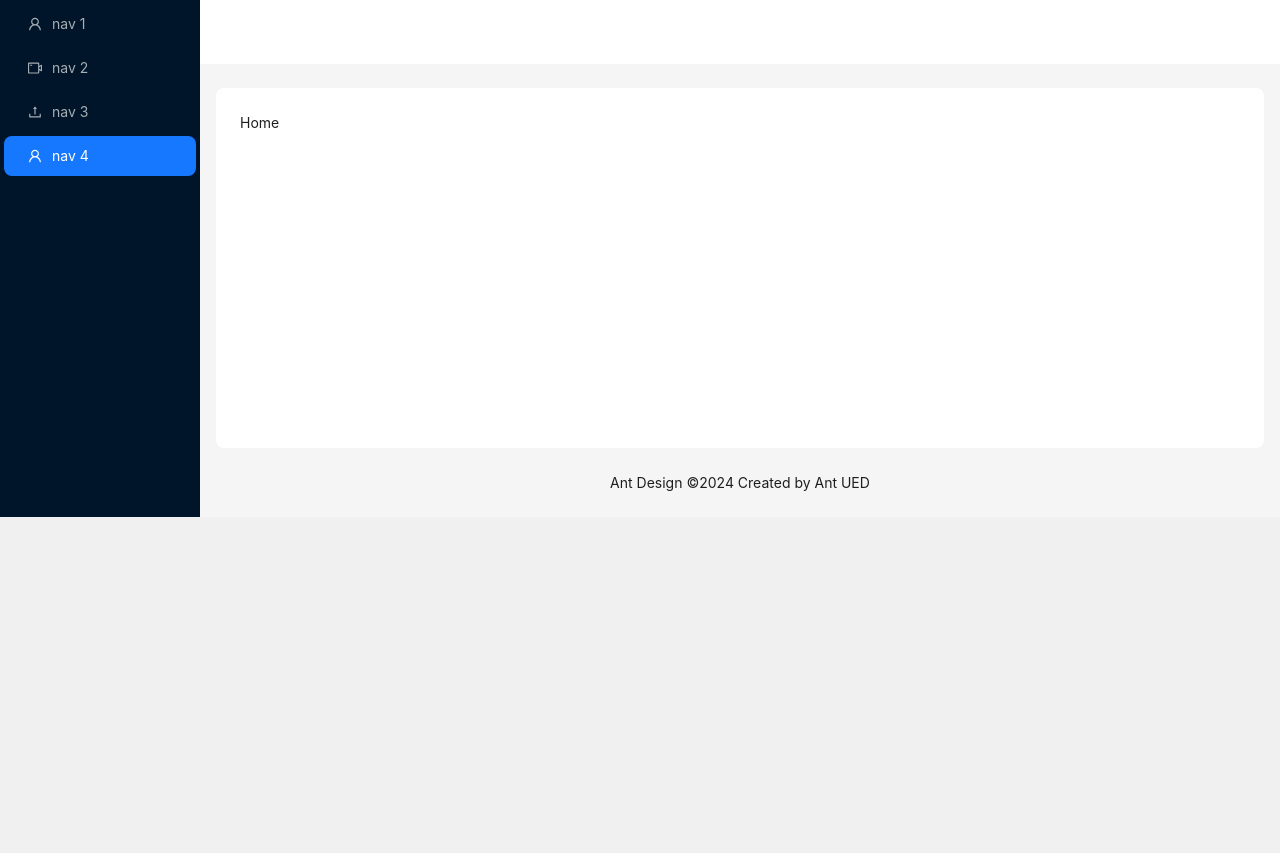
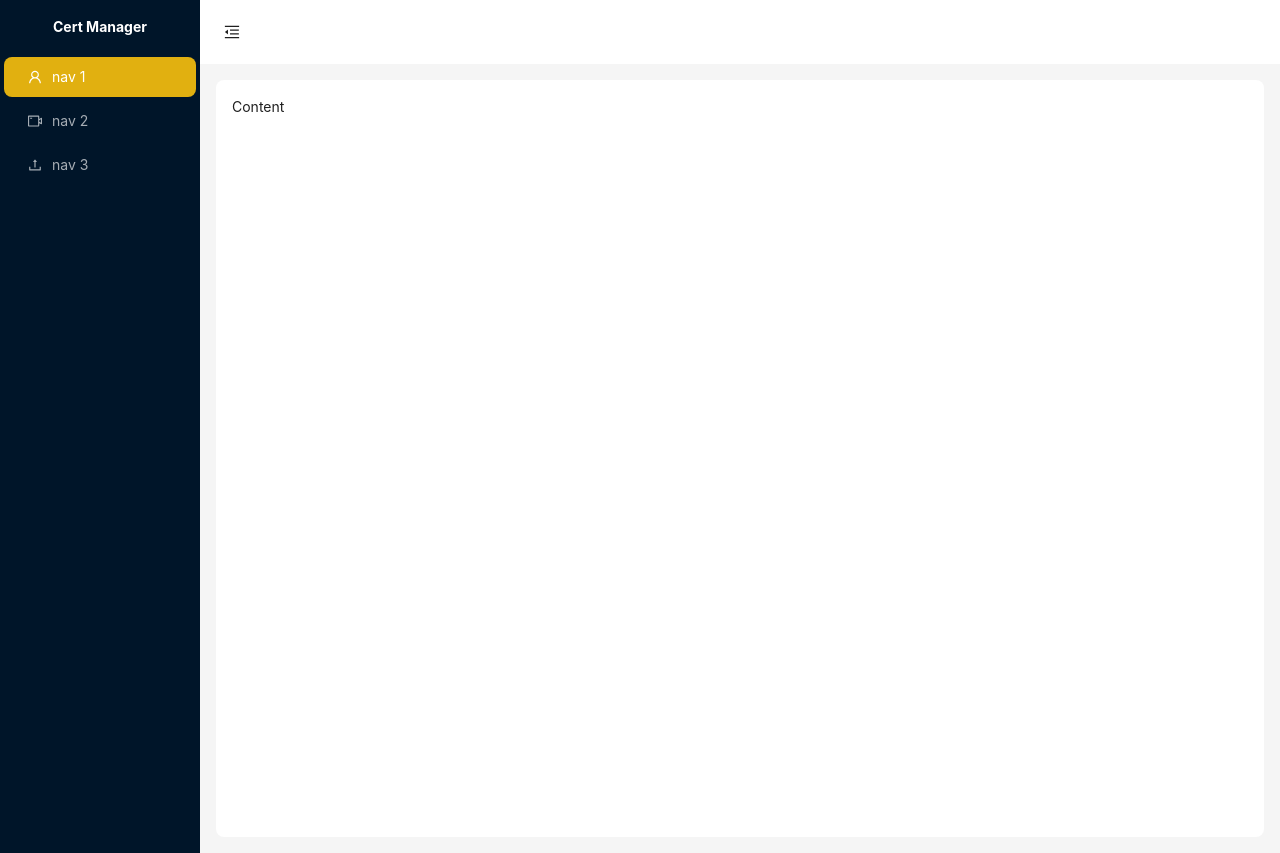
Before and after one commit to Zysd836/cms-react-vite, a React (Vite) app: page /cms in a window 1280 px wide. Before the commit the page ends 800 px from the top, so only its background shows below. Built offline with nearby package versions, Linux system fonts and the light colour scheme.

Commit message:
feat: create main layout

```diff
--- a/src/App.css
+++ b/src/App.css
@@ -3,6 +3,7 @@
 @tailwind utilities;
 body {
   font-family: 'Roboto', sans-serif;
+  font-size: 16px;
   margin: 0;
   padding: 0;
   background-color: #f0f0f0;
--- a/src/App.tsx
+++ b/src/App.tsx
@@ -6,9 +6,17 @@ import { ConfigProvider } from 'antd'
 const router = createBrowserRouter(routeManager.getRoutes())
 
 function App() {
-  return <ConfigProvider >
-    <RouterProvider router={router} />
-  </ConfigProvider>
+  return (
+    <ConfigProvider
+      theme={{
+        token: {
+          colorPrimary: '#e1b010'
+        }
+      }}
+    >
+      <RouterProvider router={router} />
+    </ConfigProvider>
+  )
 }
 
 export default App
--- a/src/layout/MainLayout/index.tsx
+++ b/src/layout/MainLayout/index.tsx
@@ -1,58 +1,59 @@
-import React from 'react';
-import { UploadOutlined, UserOutlined, VideoCameraOutlined } from '@ant-design/icons';
-import { Layout, Menu, theme } from 'antd';
-import { Outlet } from 'react-router-dom';
+import React, { useState } from 'react'
+import {
+  MenuFoldOutlined,
+  MenuUnfoldOutlined,
+  UploadOutlined,
+  UserOutlined,
+  VideoCameraOutlined
+} from '@ant-design/icons'
+import { Button, Layout, Menu, theme } from 'antd'
 
-const { Header, Content, Footer, Sider } = Layout;
-
-const items = [UserOutlined, VideoCameraOutlined, UploadOutlined, UserOutlined].map(
-  (icon, index) => ({
-    key: String(index + 1),
-    icon: React.createElement(icon),
-    label: `nav ${index + 1}`,
-  }),
-);
+const { Header, Sider, Content } = Layout
 
 const MainLayout: React.FC = () => {
-  const {
-    token: { colorBgContainer, borderRadiusLG },
-  } = theme.useToken();
+  const [collapsed, setCollapsed] = useState(false)
 
   return (
     <Layout>
-      <Sider
-        breakpoint="lg"
-        collapsedWidth="0"
-        onBreakpoint={(broken) => {
-          console.log(broken);
-        }}
-        onCollapse={(collapsed, type) => {
-          console.log(collapsed, type);
-        }}
-      >
-        <div className="demo-logo-vertical" />
-        <Menu theme="dark" mode="inline" defaultSelectedKeys={['4']} items={items} />
+      <Sider trigger={null} collapsible collapsed={collapsed}>
+        <div className='text-white font-bold text-center py-4'>Cert Manager</div>
+        <Menu
+          theme='dark'
+          className='h-screen'
+          mode='inline'
+          defaultSelectedKeys={['1']}
+          items={[
+            {
+              key: '1',
+              icon: <UserOutlined />,
+              label: 'nav 1'
+            },
+            {
+              key: '2',
+              icon: <VideoCameraOutlined />,
+              label: 'nav 2'
+            },
+            {
+              key: '3',
+              icon: <UploadOutlined />,
+              label: 'nav 3'
+            }
+          ]}
+        />
       </Sider>
       <Layout>
-        <Header style={{ padding: 0, background: colorBgContainer }} />
-        <Content style={{ margin: '24px 16px 0' }}>
-          <div
-            style={{
-              padding: 24,
-              minHeight: 360,
-              background: colorBgContainer,
-              borderRadius: borderRadiusLG,
-            }}
-          >
-            <Outlet />
-          </div>
-        </Content>
-        <Footer style={{ textAlign: 'center' }}>
-          Ant Design ©{new Date().getFullYear()} Created by Ant UED
-        </Footer>
+        <Header className='bg-white px-4'>
+          <Button
+            type='text'
+            icon={collapsed ? <MenuUnfoldOutlined /> : <MenuFoldOutlined />}
+            onClick={() => setCollapsed(!collapsed)}
+            className='w-16 h-16 text-base'
+          />
+        </Header>
+        <Content className='m-4 p-4 bg-white rounded-lg'>Content</Content>
       </Layout>
     </Layout>
-  );
-};
+  )
+}
 
-export default MainLayout;
+export default MainLayout
--- a/src/routes/index.tsx
+++ b/src/routes/index.tsx
@@ -1,8 +1,7 @@
 import { lazy } from 'react'
 import type { RouteObject } from 'react-router-dom'
 type CustomRouteObject = Omit<RouteObject, 'element'> & {
-  component?: React.LazyExoticComponent<() => JSX.Element>
-  layout?: React.LazyExoticComponent<() => JSX.Element>
+  component?: React.LazyExoticComponent<({}) => JSX.Element> | React.LazyExoticComponent<React.FC<{}>>
   children?: CustomRouteObject[]
   showInMenu?: boolean
 }
@@ -27,6 +26,7 @@ const routes: CustomRouteObject[] = [
   {
     path: '/cms',
     component: MainLayout,
+    showInMenu: true,
     children: [
       {
         index: true,
```
